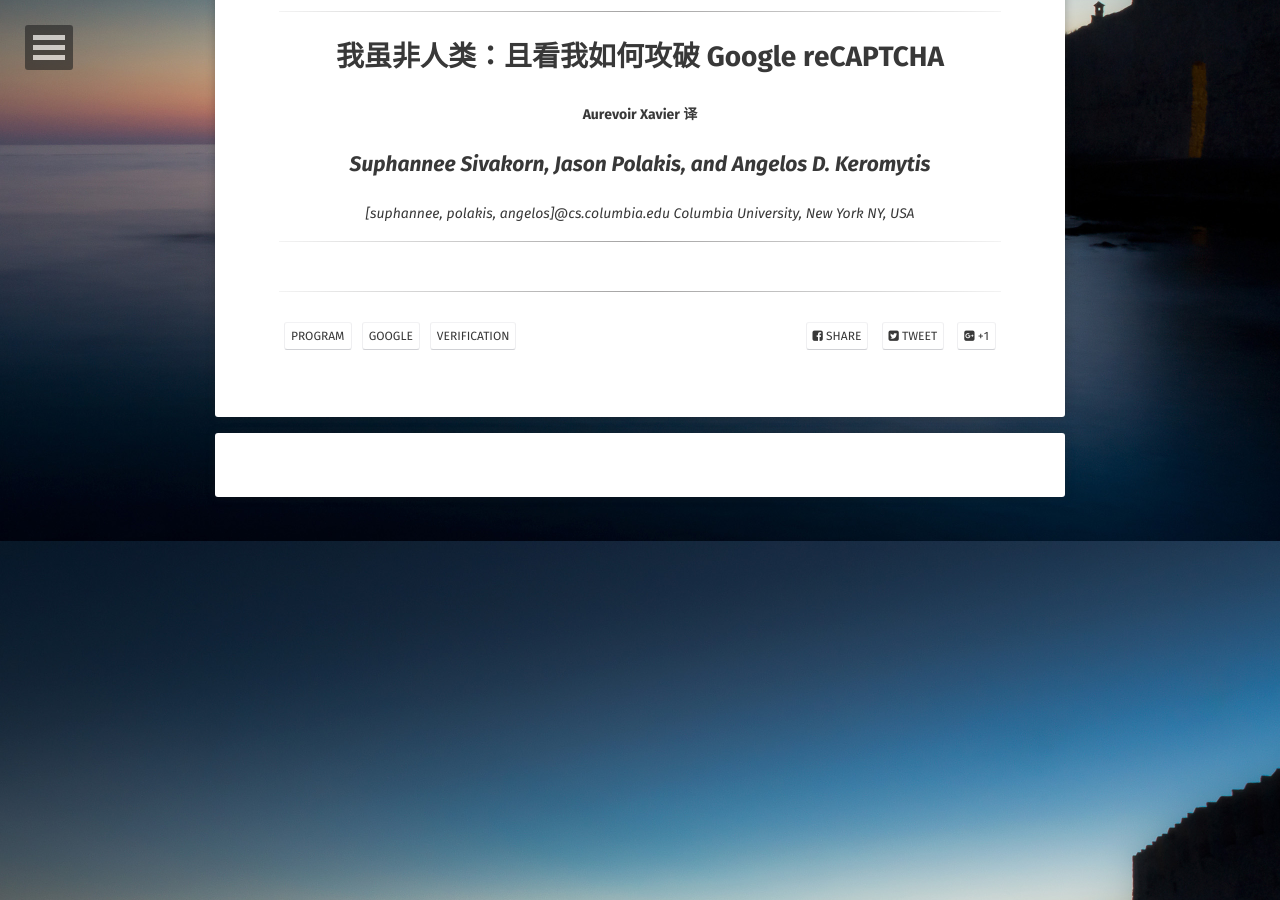
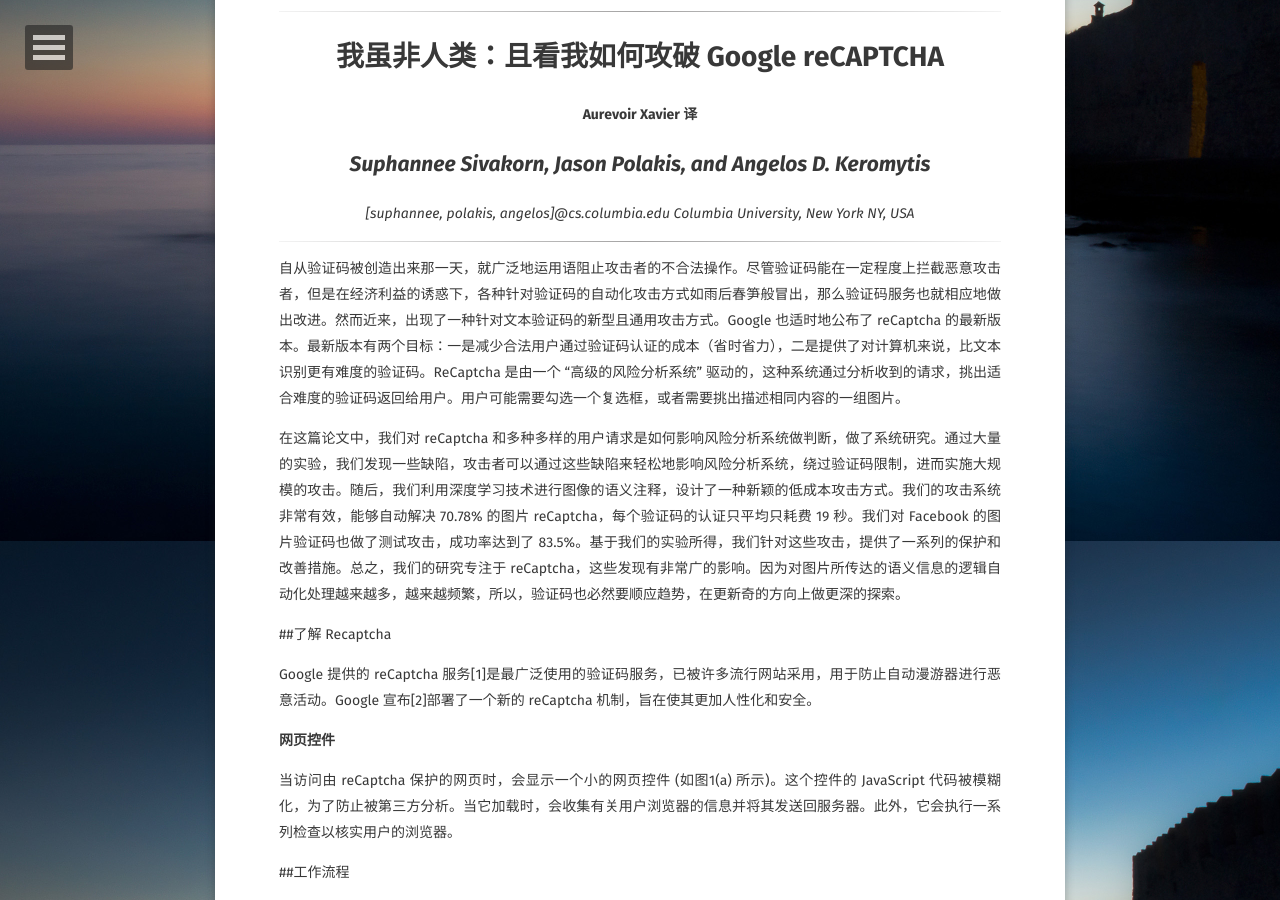
Before and after one commit to AurevoirXavier/deprecated-AurevoirXavier.github.io, a Jekyll site: the page built from _posts/2017-4-19-reCAPTCHA.md, in a window 1280 px wide and 900 px high, scrolled down 359 px. Built offline with Jekyll 4.4.1, drawn with Linux system fonts in a browser that asks for light colours; some web fonts are replaced; comment, search, counter and statistics services are not loaded; some of the changed text lies outside the part shown.

Commit message:
15:49/04/20/2017

```diff
--- a/_posts/2017-4-19-reCAPTCHA.md
+++ b/_posts/2017-4-19-reCAPTCHA.md
@@ -3,7 +3,7 @@
 title: "I’m not a human: Breaking the Google reCAPTCHA"
 date:   2017-04-19
 excerpt: "Google reCAPTCHA 验证机制"
-tags: [program, google, verification]
+tags: [program, google, captcha]
 comments: true
 ---
 
@@ -18,3 +18,25 @@
 <center><i>[suphannee, polakis, angelos]@cs.columbia.edu Columbia University, New York NY, USA</i></center>
 
 ---
+
+自从验证码被创造出来那一天，就广泛地运用语阻止攻击者的不合法操作。尽管验证码能在一定程度上拦截恶意攻击者，但是在经济利益的诱惑下，各种针对验证码的自动化攻击方式如雨后春笋般冒出，那么验证码服务也就相应地做出改进。然而近来，出现了一种针对文本验证码的新型且通用攻击方式。Google 也适时地公布了 reCaptcha 的最新版本。最新版本有两个目标：一是减少合法用户通过验证码认证的成本（省时省力），二是提供了对计算机来说，比文本识别更有难度的验证码。ReCaptcha 是由一个 “高级的风险分析系统” 驱动的，这种系统通过分析收到的请求，挑出适合难度的验证码返回给用户。用户可能需要勾选一个复选框，或者需要挑出描述相同内容的一组图片。
+
+在这篇论文中，我们对 reCaptcha 和多种多样的用户请求是如何影响风险分析系统做判断，做了系统研究。通过大量的实验，我们发现一些缺陷，攻击者可以通过这些缺陷来轻松地影响风险分析系统，绕过验证码限制，进而实施大规模的攻击。随后，我们利用深度学习技术进行图像的语义注释，设计了一种新颖的低成本攻击方式。我们的攻击系统非常有效，能够自动解决 70.78% 的图片 reCaptcha，每个验证码的认证只平均只耗费 19 秒。我们对 Facebook 的图片验证码也做了测试攻击，成功率达到了 83.5%。基于我们的实验所得，我们针对这些攻击，提供了一系列的保护和改善措施。总之，我们的研究专注于 reCaptcha，这些发现有非常广的影响。因为对图片所传达的语义信息的逻辑自动化处理越来越多，越来越频繁，所以，验证码也必然要顺应趋势，在更新奇的方向上做更深的探索。
+
+##了解 Recaptcha
+
+Google 提供的 reCaptcha 服务[1]是最广泛使用的验证码服务，已被许多流行网站采用，用于防止自动漫游器进行恶意活动。Google 宣布[2]部署了一个新的 reCaptcha 机制，旨在使其更加人性化和安全。
+
+**网页控件**
+
+当访问由 reCaptcha 保护的网页时，会显示一个小的网页控件 (如图1(a) 所示)。这个控件的 JavaScript 代码被模糊化，为了防止被第三方分析。当它加载时，会收集有关用户浏览器的信息并将其发送回服务器。此外，它会执行一系列检查以核实用户的浏览器。
+
+##工作流程
+
+一旦用户点击了复选框，就会向 Google 发送一个请求，其中包括 (i) Referrer，(ii) 网站的 sitekey (在注册 reCaptcha 时获得)，(iii) 提供给 google.com 的 cookie，以及 (iv) 由执行此控件的浏览器生成的信息检查 (加密)。然后由先进的风险分析系统分析该请求，最后决定向用户呈现哪种类型的验证码。
+
+<div><div align="center"><img alt="(a) 用户点击复选框之前" src="http://imgur.com/eHshegQ.png"/></div><center>(a) 用户点击复选框之前</center><div align="center"><img alt="(b) 用户点击复选框之后" src="http://imgur.com/OjqRJCz.png"/></div><center>(b) 用户点击复选框之后</center></div>
+
+<center><strong>图 1. reCaptcha 网页控件</strong></center>
+
+<div align="center"><img alt="reCaptcha 网页控件" src="http://imgur.com/OjqRJCz.png"/></div><center>reCaptcha 网页控件</center>
```
